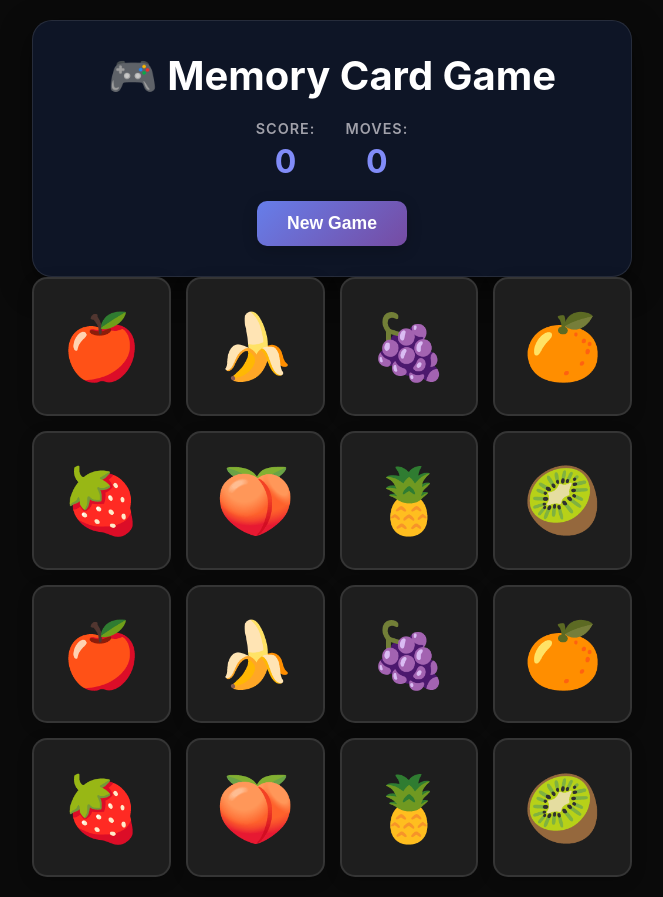
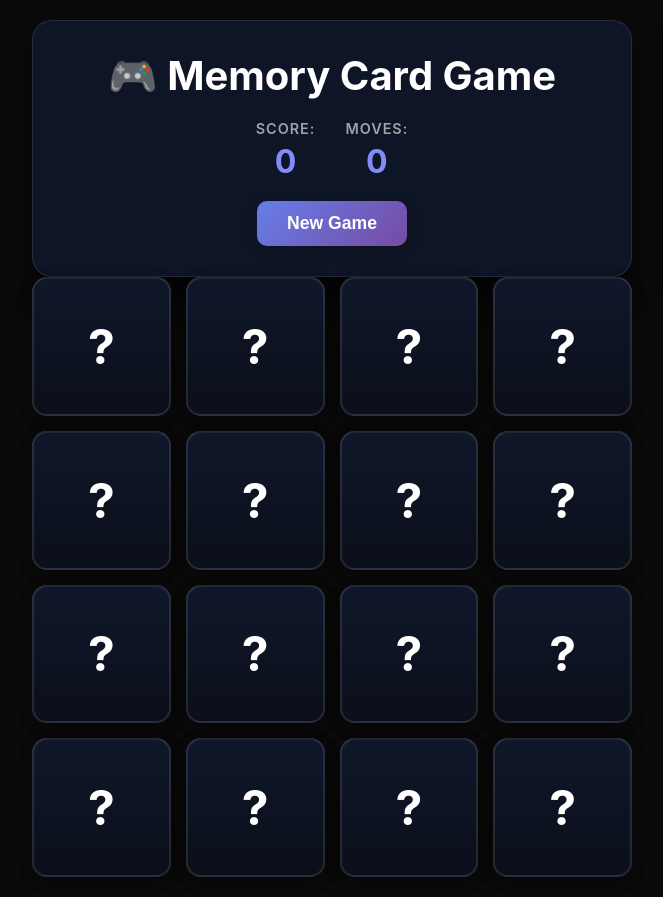
Before and after one commit to Sushant-Khanal/Memory-Game, a React (Vite) app: page / in a window 1280 px wide. Shown: the whole page, without its empty margins (8-671 px from the left). Built offline with nearby package versions, Linux system fonts and the light colour scheme.

Commit message:
card filp logic implemented

```diff
--- a/src/App.jsx
+++ b/src/App.jsx
@@ -1,5 +1,7 @@
 import { GameHeader } from "./components/GameHeader";
 import { Card } from "./components/Card";
+import { use } from "react";
+import { useEffect, useState } from "react";
 
 const cardValues = [
   "🍎",
@@ -23,13 +25,96 @@ const cardValues = [
 
 function App() {
 
+  const [cards, setCards] = useState([]);
+  const [flippedCards, setFlippedCards] = useState([]);
+  const [matchedCards, setMatchedCards] = useState([]);
+  const [score, setScore] = useState(0);
+  const [moves, setMoves] = useState(0);
+
+  const initializeGame = () => {
+    //shuffle the cards
+
+    const finalCards = cardValues.map((value, index) => (
+      {id: index,
+        value,
+        isFlipped: false,
+        isMatched: false,
+      }
+    ));
+
+    setCards(finalCards);
+
+  }
+
+  useEffect(() => {
+    initializeGame();
+  }, []);
+
+  const handleCardClick = (card) => {
+      // Don't allow clicking if card is already flipped, matched
+      if (card.isFlipped || card.isMatched) return;
+
+      // Update card flipped state
+      const newCards = cards.map((c) =>
+        c.id === card.id ? { ...c, isFlipped: true } : c
+      );
+      setCards(newCards);
+
+      const newFlippedCards = [...flippedCards, card.id];
+      setFlippedCards(newFlippedCards);
+
+      // Check for match if 2 cards are flipped
+      if (flippedCards.length === 1) {
+        const firstCard = cards[flippedCards[0]];
+
+        if (firstCard.value === card.value) {
+          // Mark both cards as matched
+          setTimeout (() => {
+          setMatchedCards((prev) => [...prev, firstCard.id, card.id]);
+
+
+          setCards((prev) =>
+              prev.map((c) => {
+                if (c.id === firstCard.id || c.id === card.id) {
+                  return { ...c, isMatched: true };
+                } else {
+                  return c;
+                }
+                })
+          );
+          setFlippedCards([]);
+        }, 500);
+
+        } else{
+          // Flip both cards back after a short delay
+
+          setTimeout(() => {
+
+          const flippedBackCard = newCards.map((c) => {
+            if (newFlippedCards.includes(c.id) || c.id === card.id) {
+              return { ...c, isFlipped: false };
+
+        }else {
+          return c;
+        }
+      });
+
+      setCards(flippedBackCard);
+
+      setFlippedCards([]);
+
+    }, 1000);
+    }
+  }
+  };
+
   return(
     <div className="App">
-      <GameHeader score={0} moves={0} onReset={() => {}} />
+      <GameHeader score={score} moves={moves} onReset={() => {}} />
 
         <div className="cards-grid">
-          {cardValues.map((card) => (
-            <Card card={card} />
+          {cards.map((card) => (
+            <Card card={card} onClick={handleCardClick} />
           ))}
         </div>
 
--- a/src/components/Card.jsx
+++ b/src/components/Card.jsx
@@ -1,8 +1,11 @@
 
-export const Card = ({ card }) => {
+export const Card = ({ card, onClick }) => {
   return (
-    <div className="card">
-        <div className="card-back">{card}</div>
+    <div
+    className= {`card ${card.isFlipped ? 'flipped' : ''} ${card.isMatched ? 'matched' : ''}`}
+    onClick={() => onClick(card)}>
+        <div className="card-front">?</div>
+        <div className="card-back">{card.value}</div>
     </div>
   );
 };
```
